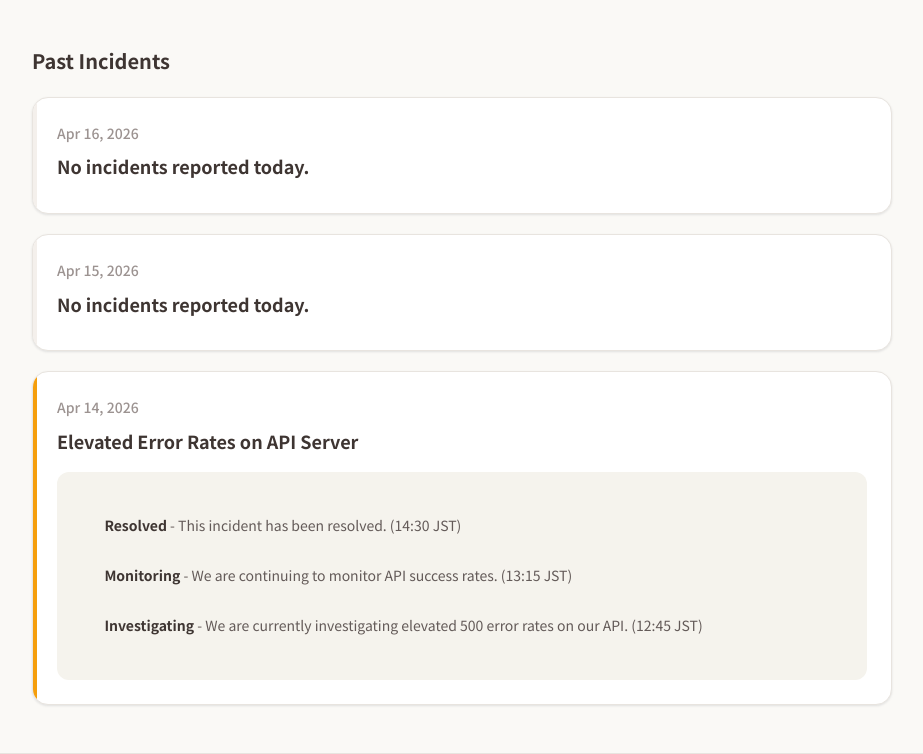
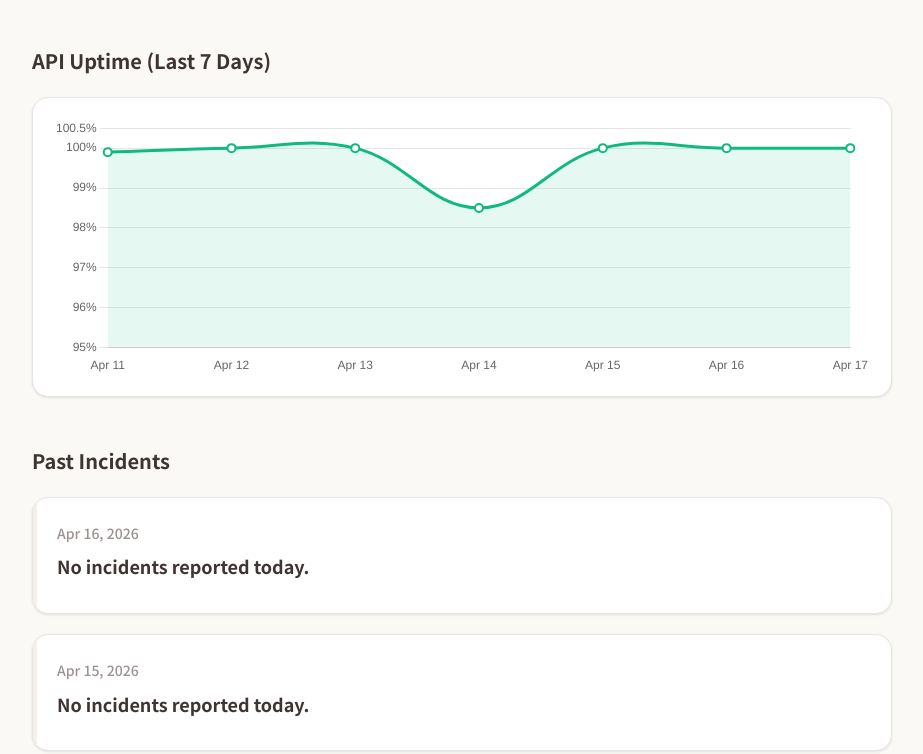
Before and after one commit to LimeHato74/kakippastatus, a website built with Vite: page index.html in a window 1280 px wide. Shown: the part 617-1371 px from the top of the page, without its empty margins (178-1101 px from the left). Built offline with nearby package versions, Linux system fonts and the light colour scheme; a web font is replaced by a local one.

Commit message:
Add Chart.js uptime graph and fix type=module

```diff
--- a/index.html
+++ b/index.html
@@ -10,9 +10,10 @@
     <link href="https://fonts.googleapis.com/css2?family=Noto+Sans+JP:wght@300;400;500;700&family=Zen+Maru+Gothic:wght@400;500;700&display=swap" rel="stylesheet">
     <link rel="stylesheet" href="https://cdnjs.cloudflare.com/ajax/libs/font-awesome/6.5.0/css/all.min.css">
     <link rel="stylesheet" href="./src/style.css">
+    <script src="https://cdn.jsdelivr.net/npm/chart.js"></script>
   </head>
   <body>
     <div id="app"></div>
-    <script type="module" src="./src/main.js"></script>
+    <script src="./src/main.js" defer></script>
   </body>
 </html>
--- a/src/main.js
+++ b/src/main.js
@@ -34,6 +34,13 @@ document.querySelector('#app').innerHTML = `
       </div>
     </section>
 
+    <section class="components-section">
+      <h3>API Uptime (Last 7 Days)</h3>
+      <div class="components-list graph-container" style="padding: 20px; height: 300px;">
+        <canvas id="uptimeChart"></canvas>
+      </div>
+    </section>
+
     <section class="incidents-section">
       <h3>Past Incidents</h3>
       <div class="incident-card">
@@ -61,3 +68,54 @@ document.querySelector('#app').innerHTML = `
     </div>
   </footer>
 `
+
+// グラフの描画
+const ctx = document.getElementById('uptimeChart');
+if (ctx) {
+  new Chart(ctx, {
+    type: 'line',
+    data: {
+      labels: ['Apr 11', 'Apr 12', 'Apr 13', 'Apr 14', 'Apr 15', 'Apr 16', 'Apr 17'],
+      datasets: [{
+        label: 'Uptime (%)',
+        data: [99.9, 100, 100, 98.5, 100, 100, 100],
+        borderColor: '#10B981',
+        backgroundColor: 'rgba(16, 185, 129, 0.1)',
+        tension: 0.4,
+        fill: true,
+        pointBackgroundColor: '#FFFFFF',
+        pointBorderColor: '#10B981',
+        pointBorderWidth: 2,
+        pointRadius: 4,
+        pointHoverRadius: 6
+      }]
+    },
+    options: {
+      responsive: true,
+      maintainAspectRatio: false,
+      plugins: {
+        legend: { display: false },
+        tooltip: {
+          callbacks: {
+            label: function(context) {
+              return context.parsed.y + '%';
+            }
+          }
+        }
+      },
+      scales: {
+        x: {
+          grid: { display: false }
+        },
+        y: {
+          min: 95,
+          max: 100.5,
+          ticks: {
+            callback: function(value) { return value + '%' }
+          },
+          border: { display: false }
+        }
+      }
+    }
+  });
+}
```
